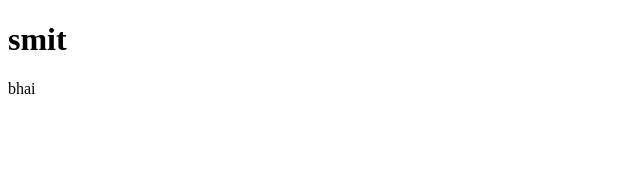
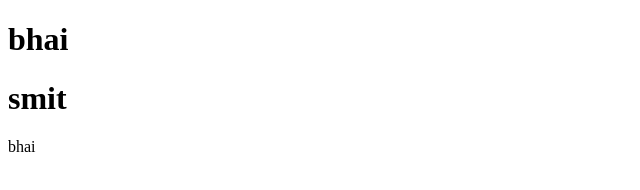
Before and after one commit to Smit6260/Demo-test, a plain HTML site: page index.html in a window 1280 px wide. Shown: the whole page, without its empty margins (0-640 px from the left). Drawn offline with Linux system fonts and the light colour scheme.

Commit message:
add buildspec.yml

```diff
--- a/index.html
+++ b/index.html
@@ -7,6 +7,7 @@
     <title>test</title>
 </head>
 <body>
+    <h1>bhai</h1>
     <h1>smit </h1>
     <p> bhai </p>
 </body>
```
Also changed, not shown: 1 other file.
